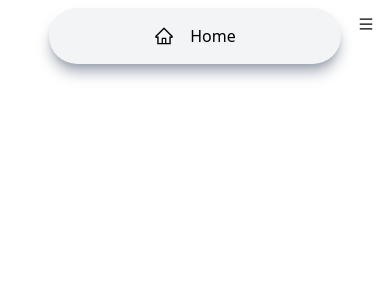
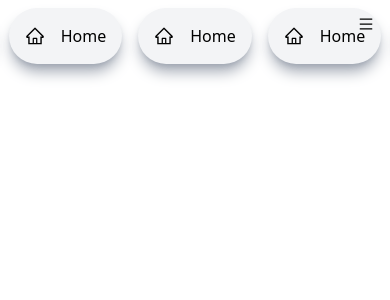
Before and after one commit to Ohohko/Vite-React-Tailwind, a React (Vite) app: page / in a window 390 px wide. Both pictures are taken after a click on the icon 366 px from the left and 24 px from the top of the page. Shown: the top 300 px of the page. Built offline with nearby package versions, Linux system fonts and the light colour scheme.

Commit message:
add navbar

```diff
--- a/src/components/Sidenav.jsx
+++ b/src/components/Sidenav.jsx
@@ -16,6 +16,22 @@
             <AiOutlineHome size={20}/>
             <span className="pl-4">Home</span>
           </a>
+          <a href="#main" className='w-[75%] flex justify-center items-center rounded-full shadow-lg bg-gray-100 shadow-gray-400 m-2 p-4 cursor-pointer hover:scale-100 ease-in duration-200'>
+            <AiOutlineHome size={20}/>
+            <span className="pl-4">Home</span>
+          </a>
+          <a href="#main" className='w-[75%] flex justify-center items-center rounded-full shadow-lg bg-gray-100 shadow-gray-400 m-2 p-4 cursor-pointer hover:scale-100 ease-in duration-200'>
+            <AiOutlineHome size={20}/>
+            <span className="pl-4">Home</span>
+          </a>
+          <a href="#main" className='w-[75%] flex justify-center items-center rounded-full shadow-lg bg-gray-100 shadow-gray-400 m-2 p-4 cursor-pointer hover:scale-100 ease-in duration-200'>
+            <AiOutlineHome size={20}/>
+            <span className="pl-4">Home</span>
+          </a>
+          <a href="#main" className='w-[75%] flex justify-center items-center rounded-full shadow-lg bg-gray-100 shadow-gray-400 m-2 p-4 cursor-pointer hover:scale-100 ease-in duration-200'>
+            <AiOutlineHome size={20}/>
+            <span className="pl-4">Home</span>
+          </a>
          </div>
         )
         :(
```
